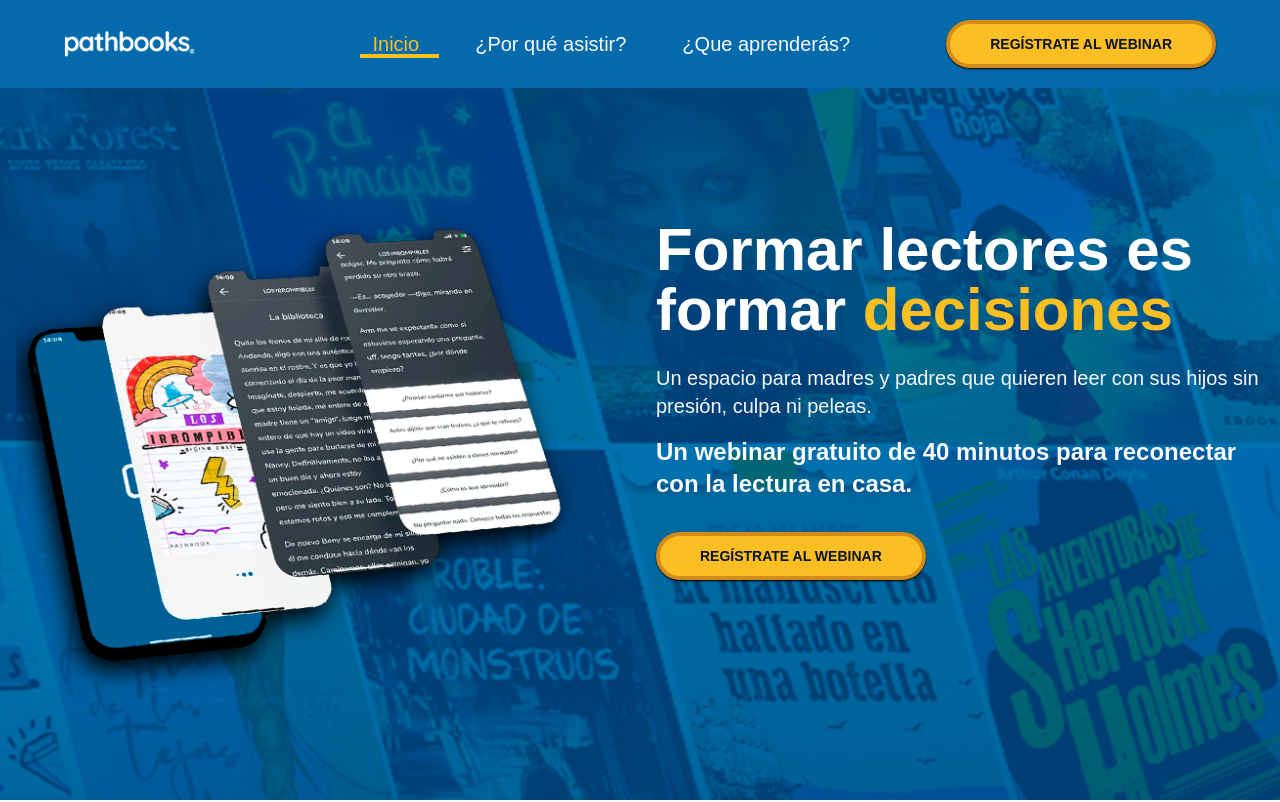
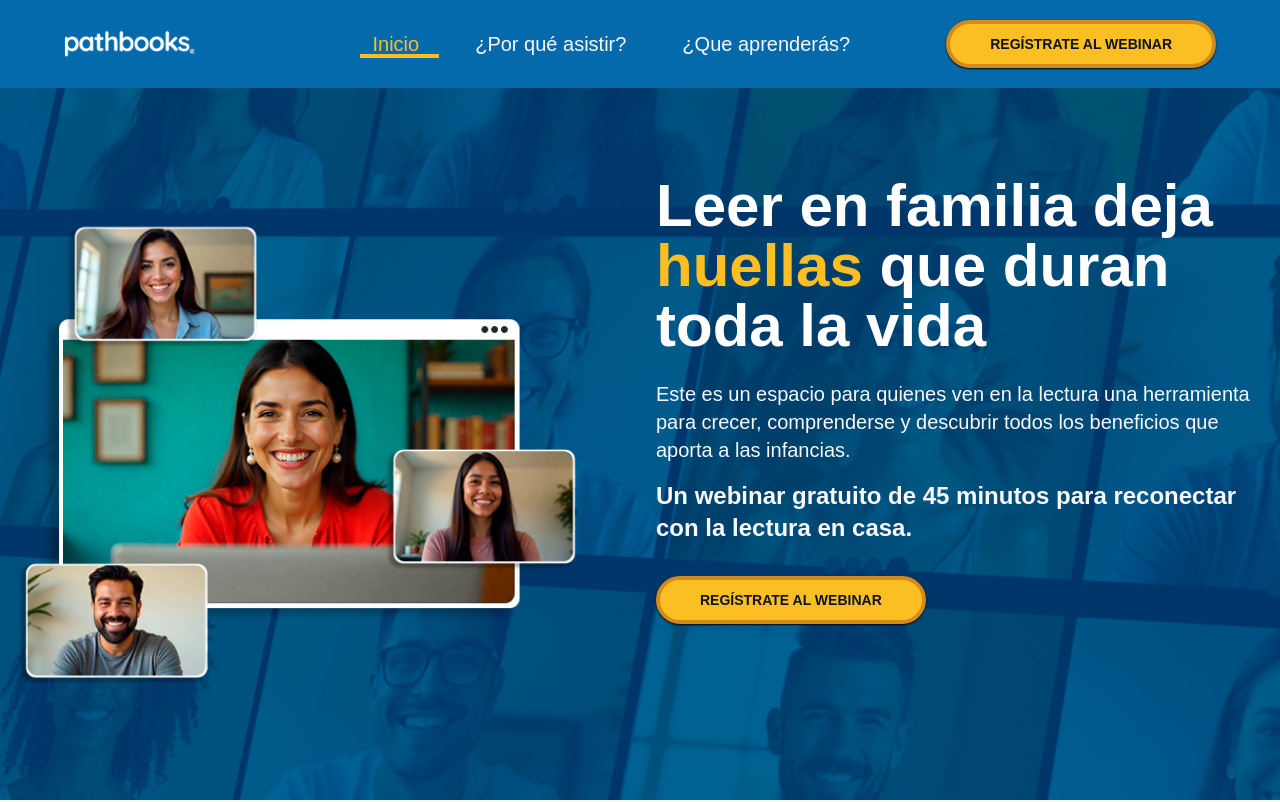
Before and after one commit to victorLagunaSau/pathbooksWebinars, a Next.js app: page / in a window 1280 px wide. Shown: the top 802 px of the page. Built offline with nearby package versions, Linux system fonts and the light colour scheme.

Commit message:
Cambios barra superior

```diff
--- a/components/Home001.js
+++ b/components/Home001.js
@@ -46,13 +46,13 @@
                             variants={scrollAnimation}
                         >
                             <h1 className="text-4xl md:text-5xl lg:text-6xl font-bold text-white-500">
-                                Formar lectores es formar<span className="text-yellow-500"> decisiones</span>
+                                Leer en familia deja<span className="text-yellow-500"> huellas</span> que duran toda la vida
                             </h1>
                             <p className="mt-6 text-lg md:text-xl text-white-100">
-                                Un espacio para madres y padres que quieren leer con sus hijos sin presión, culpa ni peleas.
+                                Este es un espacio para quienes ven en la lectura una herramienta para crecer, comprenderse y descubrir todos los beneficios que aporta a las infancias.
                             </p>
                             <p className="mt-4 text-xl md:text-2xl text-white-100 font-semibold">
-                                Un webinar gratuito de 40 minutos para reconectar con la lectura en casa.
+                                Un webinar gratuito de 45 minutos para reconectar con la lectura en casa.
                             </p>
 
                             <div className="mt-8 flex justify-center md:justify-start">
```
Also changed, not shown: public/assets/bgheader.png, public/assets/home001.png.
